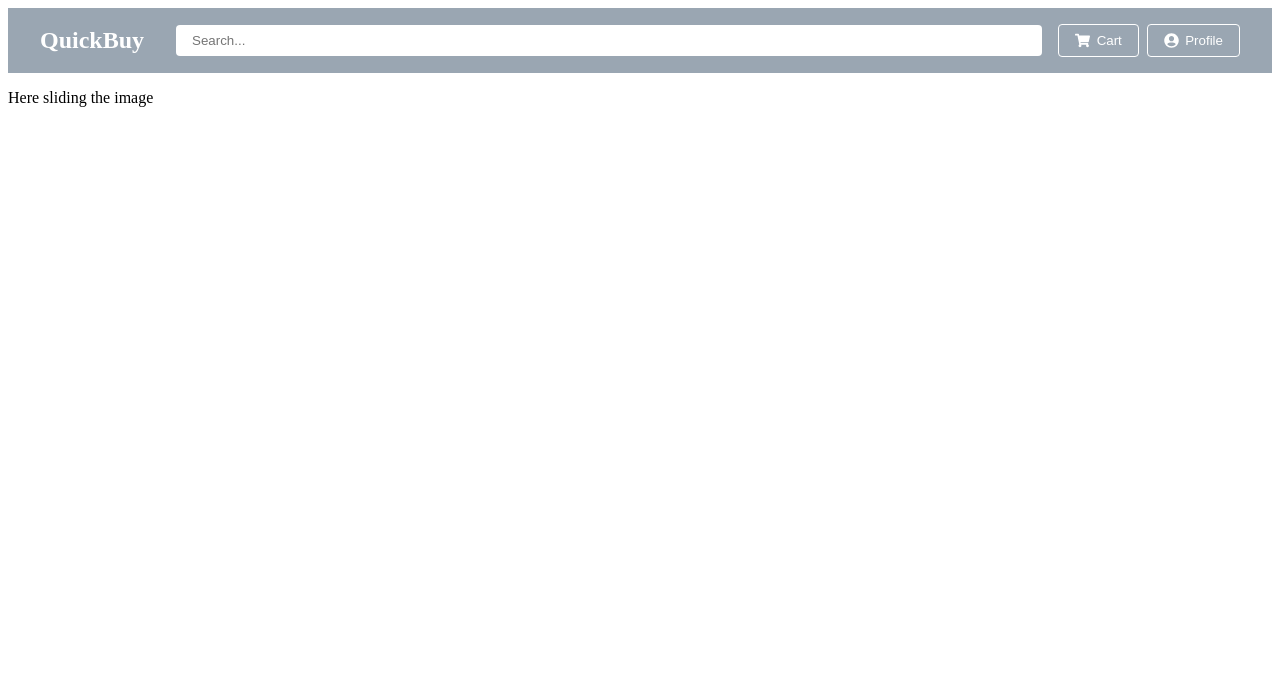
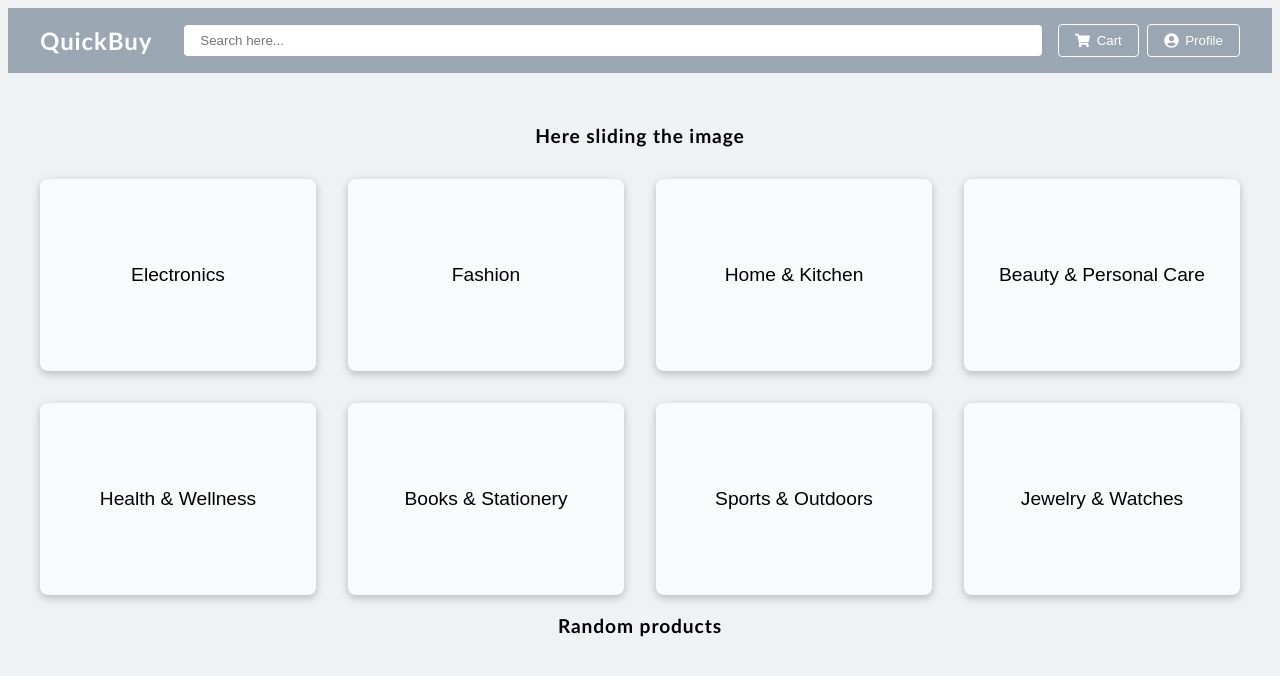
Before and after one commit to Padmakumar18/Mini-E-Commerce_Store, a React (Create React App) app in the folder mini-store/: page / in a window 1280 px wide. Shown: the top 676 px of the page. Built offline with nearby package versions, Linux system fonts and the light colour scheme.

Commit message:
Categories created and  footre file created

```diff
--- a/mini-store/src/components/Home.js
+++ b/mini-store/src/components/Home.js
@@ -1,11 +1,28 @@
-import React from 'react';
+import React from "react";
+import "./Home.scss";
 
 function Home() {
   return (
-    <div>
+    <div className="home">
+      <div className="sliding">
+        <p>Here sliding the image</p>
+      </div>
+      <div className="categories">
+        <button>Electronics</button>
+        <button>Fashion</button>
+        <button>Home & Kitchen</button>
+        <button>Beauty & Personal Care</button>
+        <button>Health & Wellness</button>
+        <button>Books & Stationery</button>
+        <button>Sports & Outdoors</button>
+        <button>Jewelry & Watches</button>
+      </div>
+
+      <div className="randomProducts">
         <div className="sliding">
-          <p>Here sliding the image</p>
+          <p>Random products</p>
         </div>
+      </div>
     </div>
   );
 }
--- a/mini-store/src/components/Home.scss
+++ b/mini-store/src/components/Home.scss
@@ -0,0 +1,48 @@
+.home {
+  padding: 2rem;
+
+  .sliding {
+    text-align: center;
+    margin-bottom: 2rem;
+    font-size: 1.2rem;
+    font-weight: bold;
+  }
+
+  .categories {
+    display: grid;
+    grid-template-columns: repeat(4, 1fr);
+    gap: 2rem;
+
+    @media (max-width: 1024px) {
+      grid-template-columns: repeat(2, 1fr);
+    }
+
+    @media (max-width: 600px) {
+      grid-template-columns: 1fr;
+    }
+
+    button {
+      padding: 1rem;
+      height: 10em;
+      background-color: #f8fafc;
+      box-shadow: rgba(0, 0, 0, 0.24) 0px 3px 8px;
+      color: black;
+      border: none;
+      border-radius: 8px;
+      font-size: 1.2rem;
+      cursor: pointer;
+      transition: background 0.3s, transform 0.2s;
+
+      &:hover {
+        background-color: darken(#F8FAFC, 10%);
+        transform: translateY(-2px);
+        // color: white;
+      }
+
+      @media (max-width: 768px) {
+        font-size: 0.9rem;
+        padding: 0.8rem;
+      }
+    }
+  }
+}
--- a/mini-store/src/components/Navbar.js
+++ b/mini-store/src/components/Navbar.js
@@ -7,7 +7,7 @@ function Navbar() {
   return (
     <nav className="navbar">
       <a href='/' className="navbar__logo">QuickBuy</a>
-      <input type="text" placeholder="Search..." className="navbar__search" />
+      <input type="text" placeholder="Search here..." className="navbar__search" />
       <div className="navbar__actions">
         <button className="navbar__btn">
           <FaShoppingCart size={15} /> Cart
--- a/mini-store/src/index.scss
+++ b/mini-store/src/index.scss
@@ -0,0 +1,6 @@
+body {
+    background-color: #eff1f3;
+    font-size: 1.2em;
+    font-family:'Gill Sans', 'Gill Sans MT', Calibri, 'Trebuchet MS', sans-serif;
+    letter-spacing: 0.9px;
+}
```
Also changed, not shown: mini-store/src/components/Footer.js (added), mini-store/src/components/Footer.sass (added).
